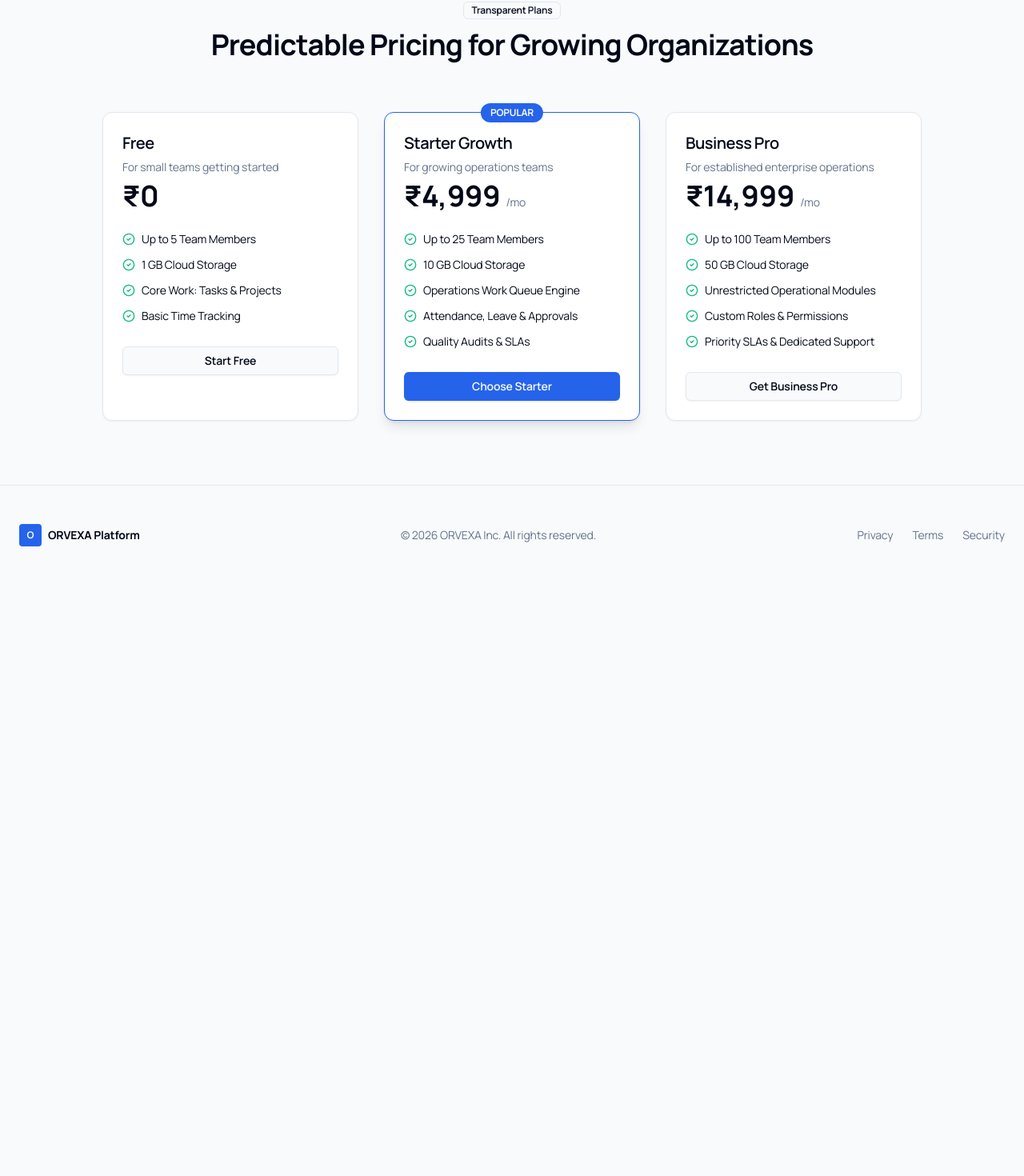
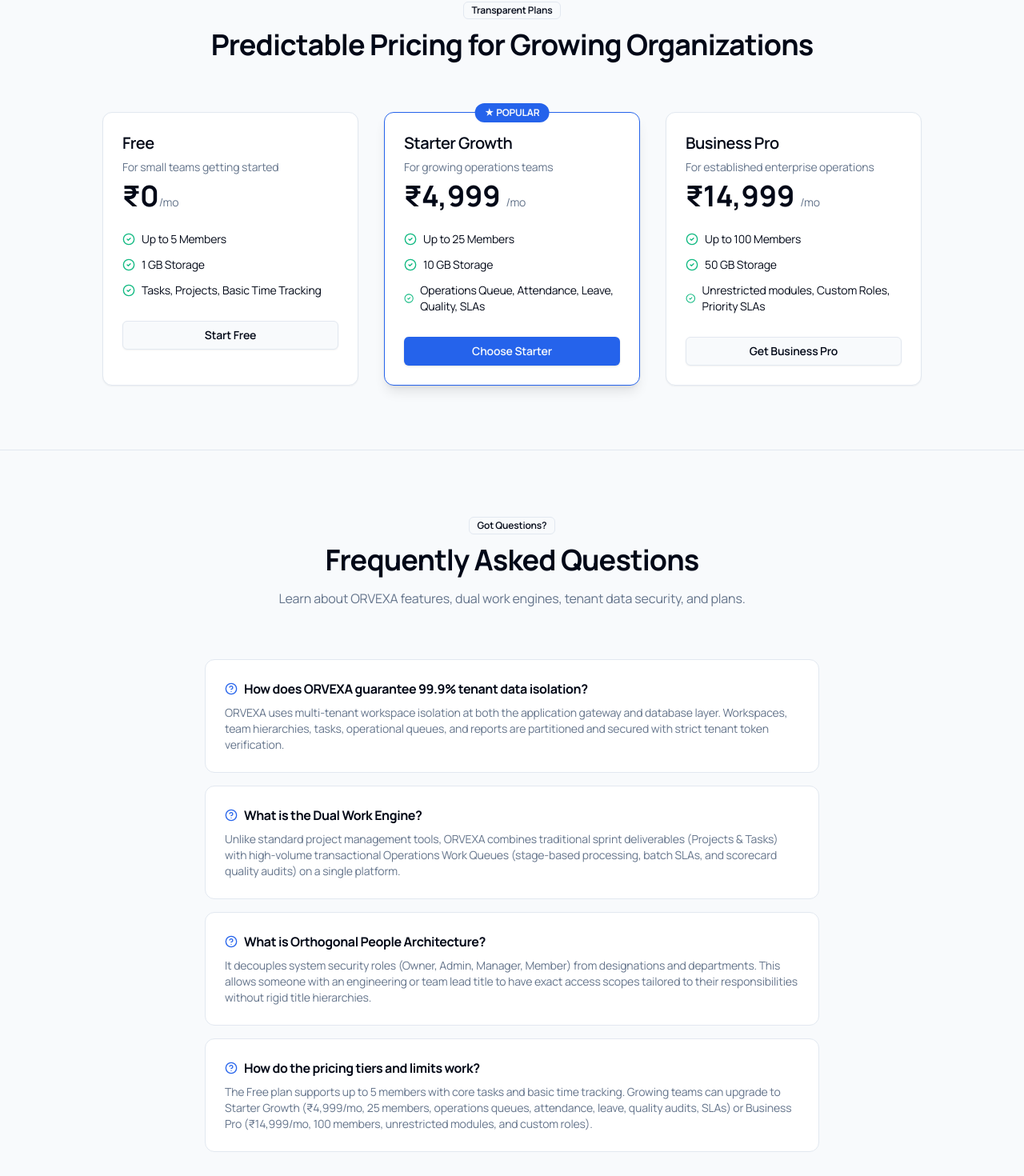
Before and after one commit to RameelaRamesh/Orvexa, a Next.js app in the folder frontend/: page / in a window 1280 px wide. Shown: the part 1800-3270 px from the top of the page at 80% size. Before the commit the page ends 2531 px from the top, so only its background shows below. Built offline with nearby package versions, Linux system fonts and the light colour scheme.

Commit message:
feat(landing): align pricing tiers with SOP, add FAQ section, and remove redundant table

```diff
--- a/frontend/src/app/page.tsx
+++ b/frontend/src/app/page.tsx
@@ -18,11 +18,12 @@ import {
   Zap,
   BarChart3,
   Award,
+  HelpCircle,
 } from 'lucide-react';
 
 export default function MarketingLandingPage() {
   return (
-    <div className="flex min-h-screen flex-col bg-background selection:bg-primary/20">
+    <div className="flex min-h-screen flex-col bg-background selection:bg-primary/20 scroll-smooth">
       {/* Header / Navbar */}
       <header className="sticky top-0 z-50 border-b border-border bg-background/80 backdrop-blur-md">
         <div className="container mx-auto flex h-16 items-center justify-between px-4 sm:px-6">
@@ -238,13 +239,12 @@ export default function MarketingLandingPage() {
               <CardHeader>
                 <CardTitle className="text-xl">Free</CardTitle>
                 <CardDescription>For small teams getting started</CardDescription>
-                <div className="mt-4 text-4xl font-extrabold text-foreground">₹0</div>
+                <div className="mt-4 text-4xl font-extrabold text-foreground">₹0<span className="text-sm font-normal text-muted-foreground">/mo</span></div>
               </CardHeader>
               <CardContent className="space-y-3 text-sm">
-                <div className="flex items-center gap-2"><CheckCircle2 className="h-4 w-4 text-emerald-500" /> Up to 5 Team Members</div>
-                <div className="flex items-center gap-2"><CheckCircle2 className="h-4 w-4 text-emerald-500" /> 1 GB Cloud Storage</div>
-                <div className="flex items-center gap-2"><CheckCircle2 className="h-4 w-4 text-emerald-500" /> Core Work: Tasks & Projects</div>
-                <div className="flex items-center gap-2"><CheckCircle2 className="h-4 w-4 text-emerald-500" /> Basic Time Tracking</div>
+                <div className="flex items-center gap-2"><CheckCircle2 className="h-4 w-4 text-emerald-500" /> Up to 5 Members</div>
+                <div className="flex items-center gap-2"><CheckCircle2 className="h-4 w-4 text-emerald-500" /> 1 GB Storage</div>
+                <div className="flex items-center gap-2"><CheckCircle2 className="h-4 w-4 text-emerald-500" /> Tasks, Projects, Basic Time Tracking</div>
                 <Link href="/register" className="block pt-4">
                   <Button variant="outline" className="w-full">Start Free</Button>
                 </Link>
@@ -253,8 +253,8 @@ export default function MarketingLandingPage() {
 
             {/* Starter */}
             <Card className="border-primary shadow-lg relative bg-card">
-              <div className="absolute -top-3 left-1/2 -translate-x-1/2 bg-primary text-primary-foreground text-xs font-bold px-3 py-1 rounded-full">
-                POPULAR
+              <div className="absolute -top-3 left-1/2 -translate-x-1/2 bg-primary text-primary-foreground text-xs font-bold px-3 py-1 rounded-full flex items-center gap-1">
+                ★ POPULAR
               </div>
               <CardHeader>
                 <CardTitle className="text-xl">Starter Growth</CardTitle>
@@ -262,11 +262,9 @@ export default function MarketingLandingPage() {
                 <div className="mt-4 text-4xl font-extrabold text-foreground">₹4,999 <span className="text-sm font-normal text-muted-foreground">/mo</span></div>
               </CardHeader>
               <CardContent className="space-y-3 text-sm">
-                <div className="flex items-center gap-2"><CheckCircle2 className="h-4 w-4 text-emerald-500" /> Up to 25 Team Members</div>
-                <div className="flex items-center gap-2"><CheckCircle2 className="h-4 w-4 text-emerald-500" /> 10 GB Cloud Storage</div>
-                <div className="flex items-center gap-2"><CheckCircle2 className="h-4 w-4 text-emerald-500" /> Operations Work Queue Engine</div>
-                <div className="flex items-center gap-2"><CheckCircle2 className="h-4 w-4 text-emerald-500" /> Attendance, Leave & Approvals</div>
-                <div className="flex items-center gap-2"><CheckCircle2 className="h-4 w-4 text-emerald-500" /> Quality Audits & SLAs</div>
+                <div className="flex items-center gap-2"><CheckCircle2 className="h-4 w-4 text-emerald-500" /> Up to 25 Members</div>
+                <div className="flex items-center gap-2"><CheckCircle2 className="h-4 w-4 text-emerald-500" /> 10 GB Storage</div>
+                <div className="flex items-center gap-2"><CheckCircle2 className="h-4 w-4 text-emerald-500" /> Operations Queue, Attendance, Leave, Quality, SLAs</div>
                 <Link href="/register" className="block pt-4">
                   <Button className="w-full">Choose Starter</Button>
                 </Link>
@@ -281,14 +279,73 @@ export default function MarketingLandingPage() {
                 <div className="mt-4 text-4xl font-extrabold text-foreground">₹14,999 <span className="text-sm font-normal text-muted-foreground">/mo</span></div>
               </CardHeader>
               <CardContent className="space-y-3 text-sm">
-                <div className="flex items-center gap-2"><CheckCircle2 className="h-4 w-4 text-emerald-500" /> Up to 100 Team Members</div>
-                <div className="flex items-center gap-2"><CheckCircle2 className="h-4 w-4 text-emerald-500" /> 50 GB Cloud Storage</div>
-                <div className="flex items-center gap-2"><CheckCircle2 className="h-4 w-4 text-emerald-500" /> Unrestricted Operational Modules</div>
-                <div className="flex items-center gap-2"><CheckCircle2 className="h-4 w-4 text-emerald-500" /> Custom Roles & Permissions</div>
-                <div className="flex items-center gap-2"><CheckCircle2 className="h-4 w-4 text-emerald-500" /> Priority SLAs & Dedicated Support</div>
+                <div className="flex items-center gap-2"><CheckCircle2 className="h-4 w-4 text-emerald-500" /> Up to 100 Members</div>
+                <div className="flex items-center gap-2"><CheckCircle2 className="h-4 w-4 text-emerald-500" /> 50 GB Storage</div>
+                <div className="flex items-center gap-2"><CheckCircle2 className="h-4 w-4 text-emerald-500" /> Unrestricted modules, Custom Roles, Priority SLAs</div>
                 <Link href="/register" className="block pt-4">
                   <Button variant="outline" className="w-full">Get Business Pro</Button>
                 </Link>
+              </CardContent>
+            </Card>
+          </div>
+        </div>
+      </section>
+
+      {/* FAQ Section */}
+      <section id="faq" className="py-20 border-t border-border">
+        <div className="container mx-auto px-4 sm:px-6">
+          <div className="text-center max-w-3xl mx-auto mb-16">
+            <Badge variant="outline" className="mb-3">Got Questions?</Badge>
+            <h2 className="text-3xl font-bold tracking-tight text-foreground sm:text-4xl">
+              Frequently Asked Questions
+            </h2>
+            <p className="mt-4 text-muted-foreground">
+              Learn about ORVEXA features, dual work engines, tenant data security, and plans.
+            </p>
+          </div>
+
+          <div className="max-w-3xl mx-auto space-y-4">
+            <Card className="border-border shadow-xs">
+              <CardHeader className="pb-2">
+                <CardTitle className="text-base font-bold flex items-center gap-2">
+                  <HelpCircle className="h-4 w-4 text-primary shrink-0" /> How does ORVEXA guarantee 99.9% tenant data isolation?
+                </CardTitle>
+              </CardHeader>
+              <CardContent className="text-sm text-muted-foreground">
+                ORVEXA uses multi-tenant workspace isolation at both the application gateway and database layer. Workspaces, team hierarchies, tasks, operational queues, and reports are partitioned and secured with strict tenant token verification.
+              </CardContent>
+            </Card>
+
+            <Card className="border-border shadow-xs">
+              <CardHeader className="pb-2">
+                <CardTitle className="text-base font-bold flex items-center gap-2">
+                  <HelpCircle className="h-4 w-4 text-primary shrink-0" /> What is the Dual Work Engine?
+                </CardTitle>
+              </CardHeader>
+              <CardContent className="text-sm text-muted-foreground">
+                Unlike standard project management tools, ORVEXA combines traditional sprint deliverables (Projects & Tasks) with high-volume transactional Operations Work Queues (stage-based processing, batch SLAs, and scorecard quality audits) on a single platform.
+              </CardContent>
+            </Card>
+
+            <Card className="border-border shadow-xs">
+              <CardHeader className="pb-2">
+                <CardTitle className="text-base font-bold flex items-center gap-2">
+                  <HelpCircle className="h-4 w-4 text-primary shrink-0" /> What is Orthogonal People Architecture?
+                </CardTitle>
+              </CardHeader>
+              <CardContent className="text-sm text-muted-foreground">
+                It decouples system security roles (Owner, Admin, Manager, Member) from designations and departments. This allows someone with an engineering or team lead title to have exact access scopes tailored to their responsibilities without rigid title hierarchies.
+              </CardContent>
+            </Card>
+
+            <Card className="border-border shadow-xs">
+              <CardHeader className="pb-2">
+                <CardTitle className="text-base font-bold flex items-center gap-2">
+                  <HelpCircle className="h-4 w-4 text-primary shrink-0" /> How do the pricing tiers and limits work?
+                </CardTitle>
+              </CardHeader>
+              <CardContent className="text-sm text-muted-foreground">
+                The Free plan supports up to 5 members with core tasks and basic time tracking. Growing teams can upgrade to Starter Growth (₹4,999/mo, 25 members, operations queues, attendance, leave, quality audits, SLAs) or Business Pro (₹14,999/mo, 100 members, unrestricted modules, and custom roles).
               </CardContent>
             </Card>
           </div>
```
